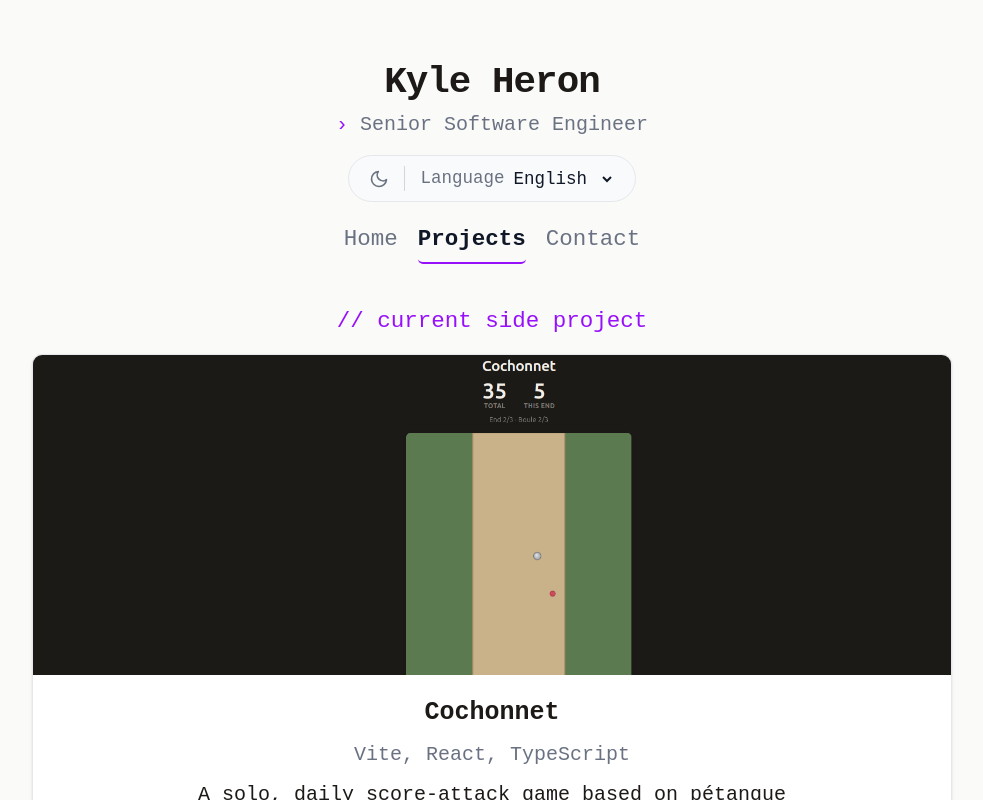
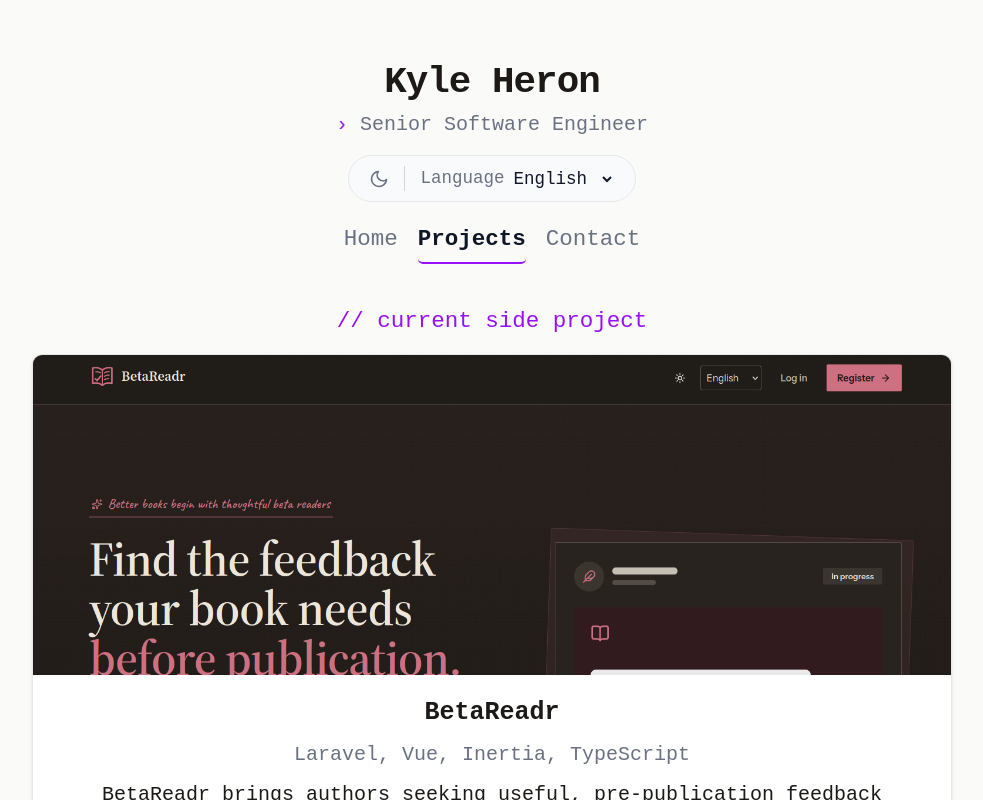
Before and after one commit to kyher/kyher.github.io, a React (Vite) app: page / in a window 1280 px wide. Both pictures are taken after a click on the tab "Projects". Shown: the top 800 px of the page, without its empty margins (148-1131 px from the left). Built offline with nearby package versions, Linux system fonts and the light colour scheme.

Commit message:
Add betareadr

```diff
--- a/src/App.tsx
+++ b/src/App.tsx
@@ -187,12 +187,13 @@ function App() {
                 {t("projects.currentTitle")}
               </h2>
               <ProjectTile
-                name="Cochonnet"
-                description={t("projects.cochonnet")}
-                repo="https://github.com/kyher/cochonnet"
-                stack="Vite, React, TypeScript"
-                gradient="from-stone-500 to-amber-700"
-                image="cochonnet.png"
+                name="BetaReadr"
+                description={t("projects.betareadr")}
+                href="https://betareadr-dev.on-forge.com/"
+                linkLabel={t("projects.developmentPreview")}
+                stack="Laravel, Vue, Inertia, TypeScript"
+                gradient="from-purple-600 to-fuchsia-700"
+                image="betareadr.png"
                 highlight
               />
             </div>
@@ -202,9 +203,17 @@ function App() {
               </h2>
               <div className="grid grid-cols-1 sm:grid-cols-3 gap-4">
                 <ProjectTile
+                  name="Cochonnet"
+                  description={t("projects.cochonnet")}
+                  href="https://github.com/kyher/cochonnet"
+                  stack="Vite, React, TypeScript"
+                  gradient="from-stone-500 to-amber-700"
+                  image="cochonnet.png"
+                />
+                <ProjectTile
                   name="C'est moi le chef"
                   description={t("projects.cest-moi-le-chef")}
-                  repo="https://github.com/kyher/cest-moi-le-chef"
+                  href="https://github.com/kyher/cest-moi-le-chef"
                   stack="Tanstack Start, TypeScript"
                   gradient="from-orange-500 to-red-600"
                   image="cestmoilechef.png"
@@ -212,7 +221,7 @@ function App() {
                 <ProjectTile
                   name="myhours"
                   description={t("projects.myhours")}
-                  repo="https://github.com/kyher/myhours"
+                  href="https://github.com/kyher/myhours"
                   stack="Tanstack Start, TypeScript, Prisma"
                   gradient="from-violet-600 to-purple-700"
                   image="myhours.png"
@@ -220,7 +229,7 @@ function App() {
                 <ProjectTile
                   name="Standupr"
                   description={t("projects.standupr")}
-                  repo="https://github.com/kyher/standupr"
+                  href="https://github.com/kyher/standupr"
                   stack="Laravel, Vue, Inertia, TypeScript"
                   gradient="from-blue-600 to-indigo-700"
                   image="standupr.jpg"
@@ -228,42 +237,42 @@ function App() {
                 <ProjectTile
                   name="HealthDash"
                   description={t("projects.healthdash")}
-                  repo="https://github.com/kyher/health-dash"
+                  href="https://github.com/kyher/health-dash"
                   stack="Laravel, Vue, Inertia, TypeScript"
                   gradient="from-emerald-500 to-teal-700"
                 />
                 <ProjectTile
                   name="Budgetr"
                   description={t("projects.budgetr")}
-                  repo="https://github.com/kyher/budgetr"
+                  href="https://github.com/kyher/budgetr"
                   stack="Laravel, Vue, Inertia, TypeScript"
                   gradient="from-green-600 to-emerald-800"
                 />
                 <ProjectTile
                   name="CoupleMDB"
                   description={t("projects.couplemdb")}
-                  repo="https://github.com/kyher/couplemdb"
+                  href="https://github.com/kyher/couplemdb"
                   stack="Next, TypeScript, TailwindCSS, Drizzle, NextAuth"
                   gradient="from-rose-500 to-pink-700"
                 />
                 <ProjectTile
                   name="I can't type french"
                   description={t("projects.icanttypefrench")}
-                  repo="https://github.com/kyher/i-cant-type-french"
+                  href="https://github.com/kyher/i-cant-type-french"
                   stack="Vite, React, TypeScript"
                   gradient="from-blue-400 to-sky-600"
                 />
                 <ProjectTile
                   name="TrackStats"
                   description={t("projects.trackstats")}
-                  repo="https://github.com/kyher/track-stats"
+                  href="https://github.com/kyher/track-stats"
                   stack="Laravel, Vue, Inertia, TypeScript"
                   gradient="from-red-600 to-orange-700"
                 />
                 <ProjectTile
                   name="EmojiChat"
                   description={t("projects.emojichat")}
-                  repo="https://github.com/kyher/emoji-chat"
+                  href="https://github.com/kyher/emoji-chat"
                   stack="Laravel (with Reverb), Vue, Inertia, TypeScript"
                   gradient="from-amber-400 to-yellow-600"
                 />
--- a/src/components/ProjectTile.tsx
+++ b/src/components/ProjectTile.tsx
@@ -2,7 +2,8 @@ export default function ProjectTile({
   name,
   stack,
   description,
-  repo,
+  href,
+  linkLabel,
   highlight,
   image,
   gradient = "from-gray-600 to-gray-700",
@@ -10,14 +11,15 @@ export default function ProjectTile({
   name: string;
   stack: string;
   description: string;
-  repo: string;
+  href: string;
+  linkLabel?: string;
   highlight?: boolean;
   image?: string;
   gradient?: string;
 }) {
   return (
     <a
-      href={repo}
+      href={href}
       target="_blank"
       rel="noopener noreferrer"
       className={`group flex flex-col rounded-lg shadow-sm dark:shadow-xl hover:scale-105 bg-white border border-gray-200 dark:bg-gray-800/80 dark:border-transparent transition-transform overflow-hidden focus-visible:outline-none focus-visible:ring-2 focus-visible:ring-purple-500`}
@@ -43,6 +45,7 @@ export default function ProjectTile({
         </span>
         <p className="text-gray-500 dark:text-gray-400 mb-2">{stack}</p>
         <p>{description}</p>
+        {linkLabel && <p className="mt-3 text-sm font-medium underline">{linkLabel}</p>}
       </div>
     </a>
   );
--- a/src/locales/en.json
+++ b/src/locales/en.json
@@ -30,6 +30,8 @@
     "standupr": "A standup meeting application for remote teams",
     "myhours": "App for showing your working hours",
     "cest-moi-le-chef": "An application for managing recipes",
-    "cochonnet": "A solo, daily score-attack game based on pétanque"
+    "cochonnet": "A solo, daily score-attack game based on pétanque",
+    "betareadr": "BetaReadr brings authors seeking useful, pre-publication feedback together with beta readers who want to help shape books they care about.",
+    "developmentPreview": "Development preview"
   }
 }
--- a/src/locales/fr.json
+++ b/src/locales/fr.json
@@ -30,6 +30,8 @@
     "standupr": "Une application de réunion debout pour les équipes à distance",
     "myhours": "Une application pour afficher vos heures de travail",
     "cest-moi-le-chef": "Une application pour gérer les recettes",
-    "cochonnet": "Un jeu solo en attaque de score quotidien basé sur la pétanque"
+    "cochonnet": "Un jeu solo en attaque de score quotidien basé sur la pétanque",
+    "betareadr": "BetaReadr met en relation les auteurs à la recherche de retours utiles avant publication et les bêta-lecteurs qui souhaitent contribuer à façonner les livres qui leur tiennent à cœur.",
+    "developmentPreview": "Aperçu en développement"
   }
 }
```
Also changed, not shown: public/betareadr.png (added).
